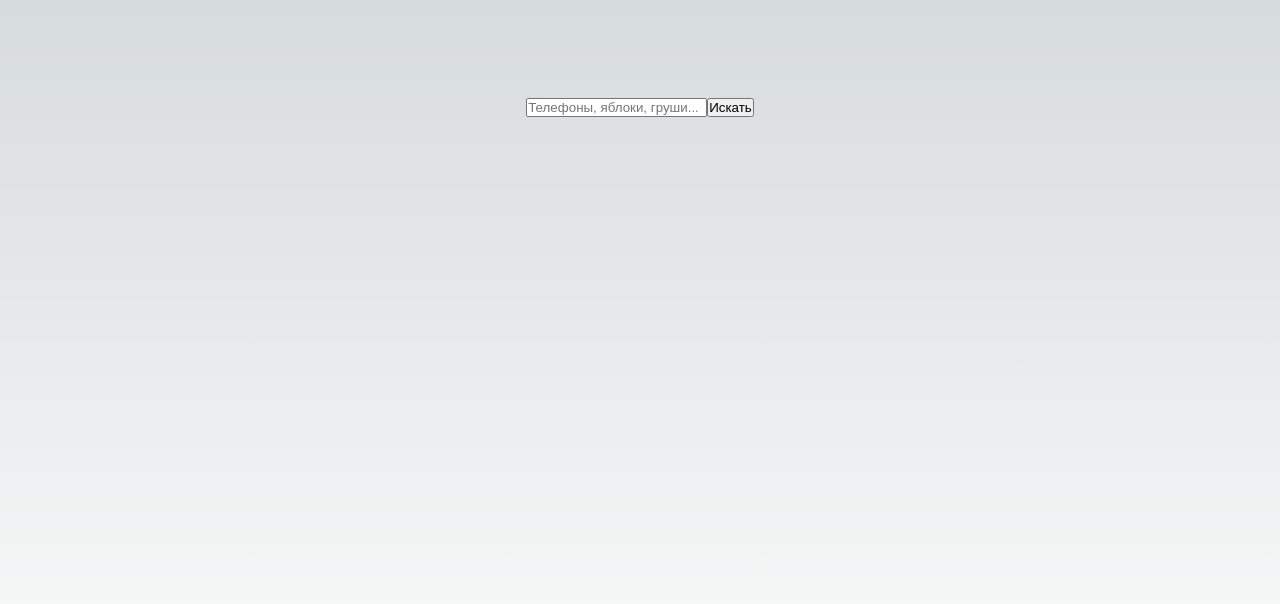
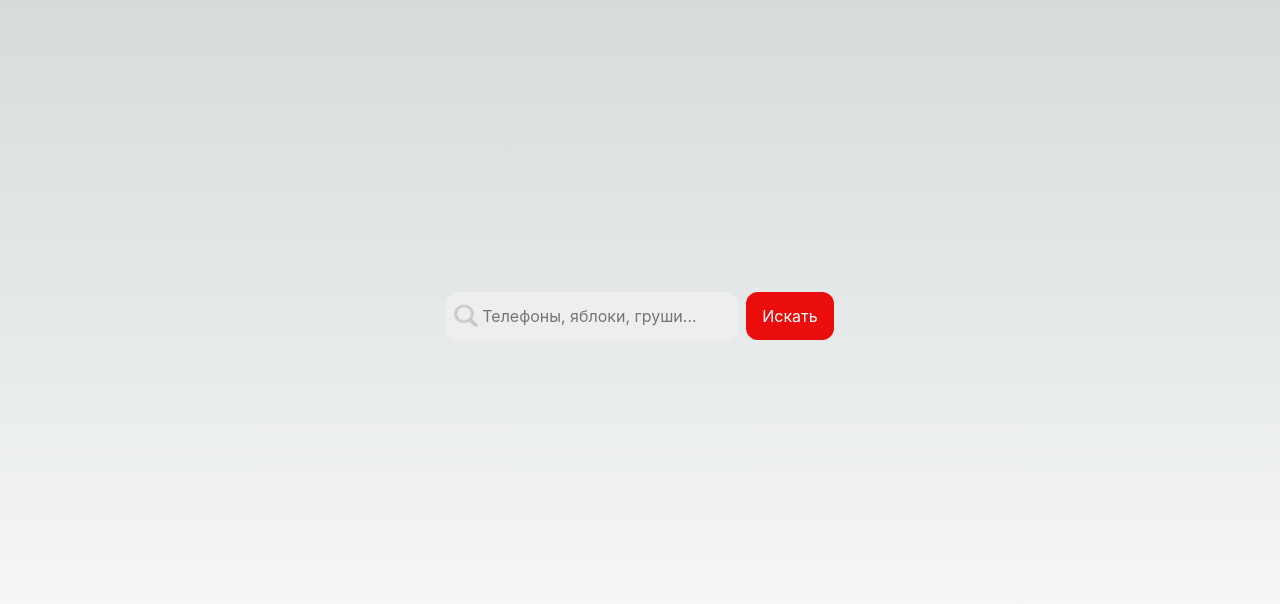
Before and after one commit to lita-alita/sapsan-test, a Next.js app: page / in a window 1280 px wide. Shown: the top 604 px of the page. Built offline with nearby package versions, Linux system fonts and the light colour scheme.

Commit message:
add descktop view

```diff
--- a/src/app/globals.css
+++ b/src/app/globals.css
@@ -1,9 +1,7 @@
 :root {
   --max-width: 1100px;
   --border-radius: 12px;
-  --font-mono: ui-monospace, Menlo, Monaco, 'Cascadia Mono', 'Segoe UI Mono',
-    'Roboto Mono', 'Oxygen Mono', 'Ubuntu Monospace', 'Source Code Pro',
-    'Fira Mono', 'Droid Sans Mono', 'Courier New', monospace;
+  font-family: SF Pro Display;
 
   --foreground-rgb: 0, 0, 0;
   --background-start-rgb: 214, 219, 220;
--- a/src/app/page.module.css
+++ b/src/app/page.module.css
@@ -3,110 +3,12 @@
   flex-direction: column;
   justify-content: space-between;
   align-items: center;
-  padding: 6rem;
+  padding: 16px 80px;
   min-height: 100vh;
+  max-width: 1265px;
+  margin: 0 auto;
 }
 
-.description {
-  display: inherit;
-  justify-content: inherit;
-  align-items: inherit;
-  font-size: 0.85rem;
-  max-width: var(--max-width);
-  width: 100%;
-  z-index: 2;
-  font-family: var(--font-mono);
-}
-
-.description a {
-  display: flex;
-  justify-content: center;
-  align-items: center;
-  gap: 0.5rem;
-}
-
-.description p {
-  position: relative;
-  margin: 0;
-  padding: 1rem;
-  background-color: rgba(var(--callout-rgb), 0.5);
-  border: 1px solid rgba(var(--callout-border-rgb), 0.3);
-  border-radius: var(--border-radius);
-}
-
-.code {
-  font-weight: 700;
-  font-family: var(--font-mono);
-}
-
-.grid {
-  display: grid;
-  grid-template-columns: repeat(4, minmax(25%, auto));
-  max-width: 100%;
-  width: var(--max-width);
-}
-
-.card {
-  padding: 1rem 1.2rem;
-  border-radius: var(--border-radius);
-  background: rgba(var(--card-rgb), 0);
-  border: 1px solid rgba(var(--card-border-rgb), 0);
-  transition: background 200ms, border 200ms;
-}
-
-.card span {
-  display: inline-block;
-  transition: transform 200ms;
-}
-
-.card h2 {
-  font-weight: 600;
-  margin-bottom: 0.7rem;
-}
-
-.card p {
-  margin: 0;
-  opacity: 0.6;
-  font-size: 0.9rem;
-  line-height: 1.5;
-  max-width: 30ch;
-}
-
-.center {
-  display: flex;
-  justify-content: center;
-  align-items: center;
-  position: relative;
-  padding: 4rem 0;
-}
-
-.center::before {
-  background: var(--secondary-glow);
-  border-radius: 50%;
-  width: 480px;
-  height: 360px;
-  margin-left: -400px;
-}
-
-.center::after {
-  background: var(--primary-glow);
-  width: 240px;
-  height: 180px;
-  z-index: -1;
-}
-
-.center::before,
-.center::after {
-  content: '';
-  left: 50%;
-  position: absolute;
-  filter: blur(45px);
-  transform: translateZ(0);
-}
-
-.logo {
-  position: relative;
-}
 /* Enable hover only on non-touch devices */
 @media (hover: hover) and (pointer: fine) {
   .card:hover {
@@ -127,95 +29,8 @@
 
 /* Mobile */
 @media (max-width: 700px) {
-  .content {
-    padding: 4rem;
-  }
-
-  .grid {
-    grid-template-columns: 1fr;
-    margin-bottom: 120px;
-    max-width: 320px;
-    text-align: center;
-  }
-
-  .card {
-    padding: 1rem 2.5rem;
-  }
-
-  .card h2 {
-    margin-bottom: 0.5rem;
-  }
-
-  .center {
-    padding: 8rem 0 6rem;
-  }
-
-  .center::before {
-    transform: none;
-    height: 300px;
-  }
-
-  .description {
-    font-size: 0.8rem;
-  }
-
-  .description a {
-    padding: 1rem;
-  }
-
-  .description p,
-  .description div {
-    display: flex;
-    justify-content: center;
-    position: fixed;
-    width: 100%;
-  }
-
-  .description p {
-    align-items: center;
-    inset: 0 0 auto;
-    padding: 2rem 1rem 1.4rem;
-    border-radius: 0;
-    border: none;
-    border-bottom: 1px solid rgba(var(--callout-border-rgb), 0.25);
-    background: linear-gradient(
-      to bottom,
-      rgba(var(--background-start-rgb), 1),
-      rgba(var(--callout-rgb), 0.5)
-    );
-    background-clip: padding-box;
-    backdrop-filter: blur(24px);
-  }
-
-  .description div {
-    align-items: flex-end;
-    pointer-events: none;
-    inset: auto 0 0;
-    padding: 2rem;
-    height: 200px;
-    background: linear-gradient(
-      to bottom,
-      transparent 0%,
-      rgb(var(--background-end-rgb)) 40%
-    );
-    z-index: 1;
-  }
-}
-
-/* Tablet and Smaller Desktop */
-@media (min-width: 701px) and (max-width: 1120px) {
-  .grid {
-    grid-template-columns: repeat(2, 50%);
-  }
-}
-
-@media (prefers-color-scheme: dark) {
-  .vercelLogo {
-    filter: invert(1);
-  }
-
-  .logo {
-    filter: invert(1) drop-shadow(0 0 0.3rem #ffffff70);
+  .main {
+    padding: 16px;
   }
 }
 
--- a/src/components/query-results/image-card/index.tsx
+++ b/src/components/query-results/image-card/index.tsx
@@ -10,8 +10,8 @@ export default function ImageCard({ src, alt, miniSrc}: IPropImageCard) {
     return (
         <Image
             src={miniSrc}
-            width={500}
-            height={500}
+            width={204}
+            height={204}
             alt={alt}
         />
     )
--- /dev/null
+++ b/src/components/query-results/index.module.css
@@ -0,0 +1,15 @@
+.queryResults {
+  display: flex;
+  height: fit-content;
+  width: 100%;
+  align-items: center;
+  justify-content: stretch;
+  flex-wrap: wrap;
+  gap: 8px;
+  align-self: stretch;
+}
+
+.queryResults img {
+  border-radius: 4px;
+  border: 1px solid #ebebeb;
+}
--- a/src/components/query-results/index.tsx
+++ b/src/components/query-results/index.tsx
@@ -1,5 +1,6 @@
 import ImageCard from "./image-card"
 import useSWR from "swr"
+import style from "./index.module.css"
 
 interface IPropQueryResults {
     query: string
@@ -8,7 +9,7 @@ interface IPropQueryResults {
 const fetcher = (...args: any) => fetch(args).then(res => res.json())
 
 function useQuery (query: string | null) {
-    const { data, error, isLoading } = useSWR(query ? "https://api.unsplash.com/search/photos?client_id=Ip0XA55zY7b7-d19osq1L5btGg-YCeDZVpnnJjXqHxs&page=1&lang=ru&query=" + query : null, fetcher)
+    const { data, error, isLoading } = useSWR(query ? "https://api.unsplash.com/search/photos?client_id=Ip0XA55zY7b7-d19osq1L5btGg-YCeDZVpnnJjXqHxs&page=1&lang=ru&per_page=24&query=" + query : null, fetcher)
 
     return {
       result: data,
@@ -21,7 +22,7 @@ export default function QueryResults({ query }: IPropQueryResults) {
     const { result, isLoading, isError } = useQuery(query === "" ? null : query)
 
     if (result) return (
-        <div>
+        <div className={style.queryResults}>
             {result.results.map((res: any) => {
                 return <ImageCard src={res.urls.full} alt={res.alt_description} miniSrc={res.urls.small} key={res.id} />
             })}
--- /dev/null
+++ b/src/components/search-bar/index.module.css
@@ -0,0 +1,70 @@
+.searchBar {
+  display: flex;
+  height: 21.25rem;
+  padding: 1rem;
+  justify-content: center;
+  align-items: flex-end;
+  gap: 0.5rem;
+  flex-shrink: 0;
+}
+
+.searchBar_inputBlock {
+  display: flex;
+  max-width: 26.25rem;
+  height: 3rem;
+  padding: 0.75rem 0.5rem;
+  align-items: center;
+  gap: 0.25rem;
+  flex-shrink: 0;
+
+  border-radius: 0.75rem;
+  background: #eee;
+}
+
+.searchBar_inputBlock__input {
+  outline: none;
+  border: none;
+  background-image: none;
+  background-color: transparent;
+  -webkit-box-shadow: none;
+  -moz-box-shadow: none;
+  box-shadow: none;
+
+  color: #9c9c9c;
+  text-align: left;
+  font-family: SF Pro Display;
+  font-size: 1rem;
+  font-style: normal;
+  font-weight: 400;
+  line-height: normal;
+}
+
+.searchBar_inputBlock__button {
+  outline: none;
+  border: none;
+  background-image: none;
+  background-color: transparent;
+  -webkit-box-shadow: none;
+  -moz-box-shadow: none;
+  box-shadow: none;
+
+  display: flex;
+  height: 3rem;
+  padding: 0.875rem 1rem;
+  justify-content: center;
+  align-items: center;
+  gap: 0.625rem;
+
+  border-radius: 0.75rem;
+  background: #eb0c0c;
+
+  color: #fff;
+  text-align: center;
+  font-family: SF Pro Display;
+  font-size: 1rem;
+  font-style: normal;
+  font-weight: 400;
+  line-height: normal;
+
+  cursor: pointer
+}
--- a/src/components/search-bar/index.tsx
+++ b/src/components/search-bar/index.tsx
@@ -1,20 +1,35 @@
 'use client'
 
 import { useState } from "react"
-interface PropSearchBar {
+import style from "./index.module.css"
+import Image from "next/image"
+import searchIco from "./search-ico.png"
+interface IPropSearchBar {
     searchHandler: Function
 }
 
-export default function SearchBar({ searchHandler }: PropSearchBar) {
+export default function SearchBar({ searchHandler }: IPropSearchBar) {
     const [searchQuery, setSearchQuery] = useState("")
     return (
-        <div>
-            <input
-                placeholder="Телефоны, яблоки, груши..."
-                value={searchQuery}
-                onChange={(e) => setSearchQuery(e.target.value)}>
-            </input>
-            <button onClick={() => searchHandler(searchQuery)}>Искать</button>
+        <div className={style.searchBar} >
+            <span className={style.searchBar_inputBlock}>
+                <Image src={searchIco} width={24} height={24} alt="" />
+                <input
+                    className={style.searchBar_inputBlock__input}
+                    placeholder="Телефоны, яблоки, груши..."
+                    value={searchQuery}
+                    onChange={(e) => setSearchQuery(e.target.value)}>
+                </input>
+            </span>
+
+            <button
+                className={style.searchBar_inputBlock__button}
+                onClick={(e) => {
+                    e.currentTarget.parentElement?.style.setProperty("height", "auto")
+                    e.currentTarget.parentElement?.style.setProperty("align-self", "flex-start")
+                    e.currentTarget.parentElement?.style.setProperty("padding-left", "0")
+                    searchHandler(searchQuery)
+                }}>Искать</button>
         </div>
     )
 }
```
Also changed, not shown: src/app/page.tsx (+0 -28 lines), src/components/search-bar/search-ico.png (added).
